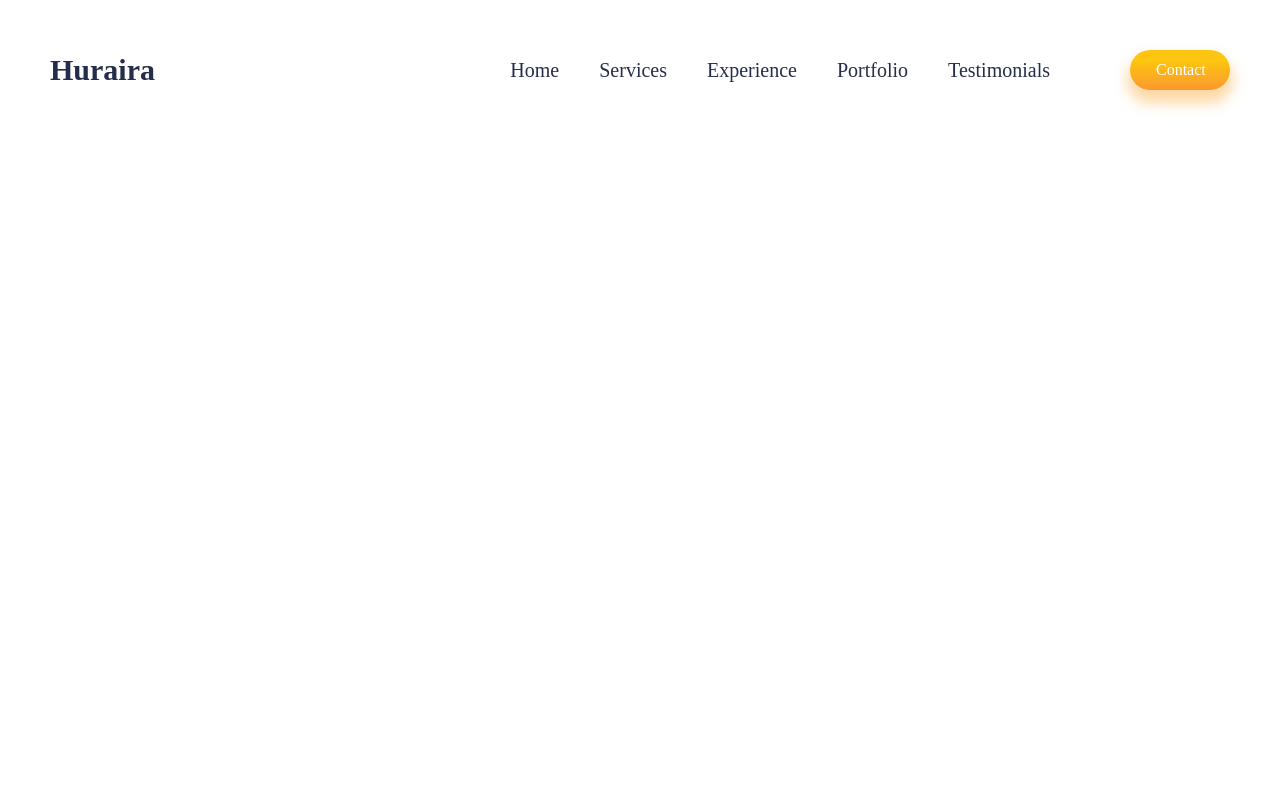
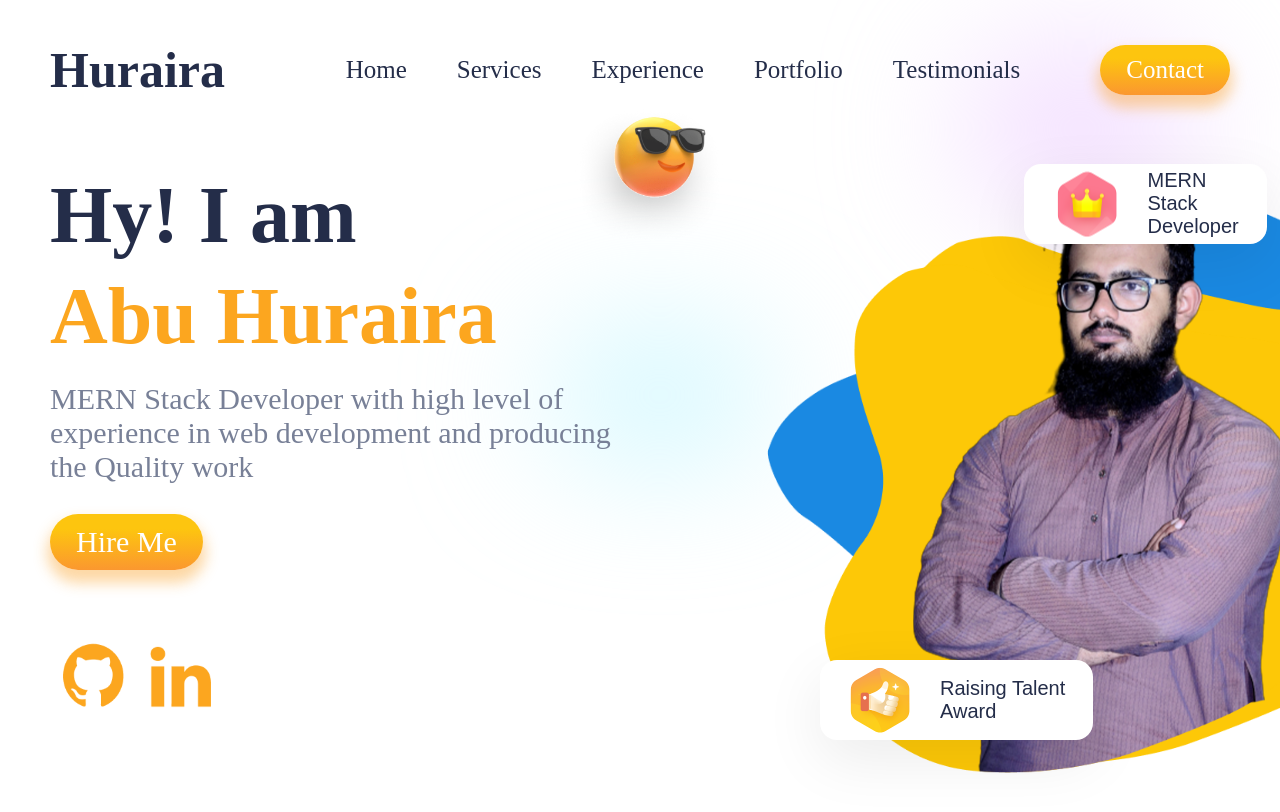
Before and after one commit to iamhuraira/personal_portfolio_website, a React (Create React App) app: page / in a window 1280 px wide. Shown: the top 812 px of the page. Built offline with nearby package versions, Linux system fonts and the light colour scheme; a web font is replaced by a local one.

Commit message:
Intro Section Done

```diff
--- a/src/App.js
+++ b/src/App.js
@@ -1,6 +1,6 @@
 import './App.css';
 import Navbar from './components/NavBar/Navbar';
-//import Intro from './components/intro/Intro';
+import Intro from './components/intro/Intro';
 //import Services from './components/Services/Services';
 //import Experience from './components/Experience/Experience';
 //import Work from './components/Work/Work';
@@ -17,8 +17,8 @@ function App() {
         <div className = "App" >
 
             <Navbar/>
-            {/* <Intro />
-            <Services />
+            <Intro />
+            {/*            <Services />
             <Experience />
             <Work />
             <PortfolioUpdated />
--- /dev/null
+++ b/src/components/FloatingDiv/FloatingDiv.css
@@ -0,0 +1,32 @@
+.floatingdiv{
+    justify-content: space-between;
+    display: flex;
+    background: white;
+    box-shadow: var(--boxShadow);
+    border-radius: 17px;
+    align-items: center;
+    padding: 0px 28px 0px 0px ;
+    height: 8rem;
+}
+.floatingdiv>img{
+    transform: scale(0.5);
+
+}
+.floatingdiv>span{
+    font-family: sans-serif;
+    font-size: 2rem;
+}
+@media screen and (max-width:480px) {
+    .floatingdiv{
+        width: 12rem;
+        justify-content: start;
+    }
+    .floatingdiv>span{
+        font-size: 17px;
+        font-weight: bold;
+        }
+                 .floatingdiv>img {
+                     transform: scale(0.3);
+
+                 }
+    }
--- /dev/null
+++ b/src/components/FloatingDiv/FloatingDiv.jsx
@@ -0,0 +1,16 @@
+import React from 'react'
+import "./FloatingDiv.css";
+const FloatingDiv = ({image, txt1, txt2}) => {
+  return (
+      <div className="floatingdiv">
+          <img src={image} alt="" />
+          <span>
+              {txt1}
+              <br />
+              {txt2}
+          </span>
+    </div>
+  )
+}
+
+export default FloatingDiv
--- a/src/components/NavBar/Navbar.css
+++ b/src/components/NavBar/Navbar.css
@@ -9,11 +9,11 @@
     flex: 1;
     align-self: center;
     display: flex;
-    gap: 4rem;
+    gap: 3rem;
 }
 
 .n-name {
-    font-size: 3rem;
+    font-size: 5rem;
     font-weight: bold;
 
 }
@@ -33,15 +33,17 @@
 
 .n-button {
     flex: 2;
-    width: 100px;
+    /* width: 100px; */
+    font-size: 2.5rem;
 }
 
 .n-list>ul {
     display: flex;
-    gap: 4rem;
+    gap: 5rem;
     margin-right: 8rem;
     list-style: none;
     cursor: pointer;
+    font-size: 2.5rem;
 }
 
 .n-list ul li:hover {
--- /dev/null
+++ b/src/components/intro/Intro.jsx
@@ -0,0 +1,69 @@
+import React from 'react'
+import "./intro.css";
+import Github from '../../img/github.png';
+import Linkedin from '../../img/linkedin.png';
+import Instagram from '../../img/instagram.png';
+import vector1 from '../../img/Vector1.png';
+import vector2 from '../../img/Vector2.png';
+import boy from '../../img/boy1.png';
+import thumbup from '../../img/thumbup.png';
+import Crown from '../../img/crown.png';
+import glassesimoji from '../../img/glassesimoji.png';
+import FloatingDiv from '../FloatingDiv/FloatingDiv';
+import { motion } from 'framer-motion';
+
+const Intro = () => {
+    const transition = { duration: 2, type : 'spring'};
+  return (
+      <div className="intro">
+          <div className="i-left">
+              <div className="i-name">
+                  <span>  Hy! I am </span>
+                  <span>Abu Huraira</span>
+                  <span>MERN Stack Developer with high level of experience in web development and producing the Quality work</span>
+              </div>
+              <a href='https://www.linkedin.com/in/iamhuraira/' target='_blank'>
+              <button className=" button i-button">Hire Me</button>
+              </a>
+              <div className="i-icons">
+                  <a href='https://github.com/iamhuraira' target='_blank'><img src={Github} alt="Github" /></a>
+                  <a href='https://www.linkedin.com/in/iamhuraira/' target='_blank'><img src={Linkedin} alt="Linkedin" /> </a>
+                  {/* <a><img src={Instagram} alt="Instagram" /></a> */}
+              </div>
+         </div>
+          <div className="i-right">
+              <img src={vector1} alt="" />
+              <img src={vector2} alt="" />
+              <img src={boy} alt="" />
+              <motion.img
+                  initial={{ left: '-36%' }}
+                  whileInView={{ left: '-20%'}}
+                  transition={transition}
+                  src={glassesimoji} alt="" />
+              <motion.div
+                  initial={{ left: '50%', top: '-1%' }}
+                  whileInView={{ left: '65%' }}
+                  transition={transition}
+
+                  style={{ top: '-1%', left: '65%' }}
+                className='floating-div'
+              >
+                  <FloatingDiv image={Crown} txt1={'MERN Stack'} txt2={'Developer'} />
+              </motion.div>
+              <motion.div
+                  initial={{ left: '55rem', top: '49rem' }}
+                  whileInView={{ left: '18rem' }}
+                  transition={transition}
+                  style={{ left: '55rem', top: '49rem' }}
+                  className='floating-div'>
+                  <FloatingDiv image={thumbup} txt1={'Raising Talent'} txt2={'Award'} />
+              </motion.div>
+              {/* Blur Div */}
+              <div className="blur" style={{ background: "rgb(238 210 255)" }}> </div>
+              <div className="blur b-2" style={{ background: "#C1f5ff", top: '17rem', width:'22rem' , height: '11rem', left : '-9rem'   }}> </div>
+         </div>
+    </div>
+  )
+}
+
+export default Intro
--- /dev/null
+++ b/src/components/intro/intro.css
@@ -0,0 +1,255 @@
+.intro {
+    display: flex;
+    height: 77vh;
+    margin-top: 6rem;
+}
+
+.i-left {
+    display: flex;
+    position: relative;
+    flex: 1;
+    flex-direction: column;
+    gap:3rem;
+}
+
+.i-name {
+    display: flex;
+    flex-direction: column;
+}
+
+.i-name>:nth-child(1) {
+    color: var(--black);
+    font-weight: bold;
+    font-size: 8rem;
+}
+
+.i-name>:nth-child(2) {
+    color: var(--orange);
+    font-weight: bold;
+    font-size: 8rem;
+    margin-top: 10px;
+}
+
+.i-name>:nth-child(3) {
+    font-weight: 100;
+    font-size: 3rem;
+    color: var(--gray);
+    margin-top: 20px;
+}
+
+.i-button {
+font-size: 3rem;
+}
+
+.i-icons {
+    margin-top: 3rem;
+    diaplay: flex;
+    gap: 4rem;
+}
+
+.i-icons>a>* {
+    transform: scale(0.7);
+}
+
+.i-icons>a>*:hover {
+    cursor: pointer;
+}
+
+.i-right {
+    flex: 1;
+    position: relative;
+
+}
+
+.i-right>* {
+    position: absolute;
+    z-index: 1;
+}
+
+.i-right>:nth-child(1) {
+    transform: scale(0.89);
+    top: 0%;
+    left: 15%;
+}
+
+.i-right>:nth-child(2) {
+    transform: scale(0.8);
+    top: 0rem;
+    left: 15.5rem;
+}
+
+.i-right>:nth-child(3) {
+    transform: scale(0.77);
+    left: 16.5%;
+    top: -10.5rem;
+}
+
+.i-right>:nth-child(4) {
+    transform: scale(0.6);
+    left: -19%;
+    top: -18%;
+    border-radius: 50%;
+    padding: 0;
+
+}
+
+.blur {
+    position: absolute;
+    width: 22rem;
+    height: 14rem;
+    border-radius: 50%;
+    background: #edd0ff;
+    filter: blur(72px);
+    z-index: -9;
+    top: -18%;
+    left: 56%;
+    /* transition: 0.5s; */
+}
+/*
+@media screen and (max-width:480px) {
+    .intro {
+        flex-direction: column;
+        height: 55rem;
+        gap: 2rem;
+        margin-top: 3rem;
+    }
+
+    .i-name {
+        gap: 0.3rem;
+    }
+
+    .i-right {
+        transform: scale(0.8);
+        left: -5rem;
+    }
+
+    .i-right .blur {
+        display: none;
+    }
+
+    .i-icons {
+        margin-top: 0rem !important;
+    }
+
+    .floating-div {
+        transform: scale(0.8);
+    }
+
+    .floating-div:nth-of-type(1) {
+        top: -6.5rem !important;
+        left: 13.5rem !important
+    }
+
+    .floating-div:nth-of-type(2) {
+
+        left: 3rem !important
+    }
+
+    .i-right>:nth-child(4) {
+        left: 0rem !important;
+        transform: scale(0.4);
+    }
+
+    .i-name>:nth-child(1) {
+
+        font-size: 2.3rem;
+    }
+
+    .i-name>:nth-child(2) {
+        font-size: 2.3rem;
+    }
+}
+
+
+@media screen and (min-width : 480px) and (max-width: 800px) {
+
+    .intro {
+
+        margin-top: 4.5rem;
+    }
+
+
+    .i-name>:nth-child(1) {
+
+        font-size: 2.3rem;
+    }
+
+    .i-name>:nth-child(2) {
+
+        font-size: 2.3rem;
+    }
+
+    .i-name>:nth-child(3) {
+        font-size: 0.8rem;
+
+    }
+
+    .i-button {
+        width: 6rem;
+        height: 2.5rem;
+    }
+
+
+    .i-icons {
+        margin-top: 0rem;
+    }
+
+    .i-icons>a>* {
+        transform: scale(0.6);
+    }
+
+
+
+    .i-right>:nth-child(1) {
+        transform: scale(0.59);
+        top: -13%;
+        left: -58%;
+    }
+
+    .i-right>:nth-child(2) {
+        transform: scale(0.4);
+        top: -6.5rem;
+        left: -10rem;
+    }
+
+    .i-right>:nth-child(3) {
+        transform: scale(0.53);
+        left: -55%;
+        top: -220px;
+    }
+
+    .i-right>:nth-child(4) {
+        transform: scale(0.4);
+        left: -19%;
+        top: -24%;
+        border-radius: 50%;
+        padding: 0;
+
+    }
+
+    .floating-div {
+        transform: scale(0.6);
+        width: 14rem;
+    }
+
+    .floating-div:nth-of-type(1) {
+        top: -2.5rem !important;
+        left: 6.5rem !important;
+    }
+
+    .floating-div:nth-of-type(2) {
+
+        left: -2rem !important
+    }
+
+    .blur {
+
+       transform: scale(0.6);
+
+    }
+    .b-2{
+        top: 12rem !important;
+    }
+
+
+} */
--- a/src/index.css
+++ b/src/index.css
@@ -3,11 +3,12 @@ html {
   /* 62.5% --> 10Px --> 1rem */
 }
 
+
 * {
 
   font-family: Gumela;
 
-  font-size: 2rem;
+  /* font-size: 2rem; */
 }
 
 body {
```
